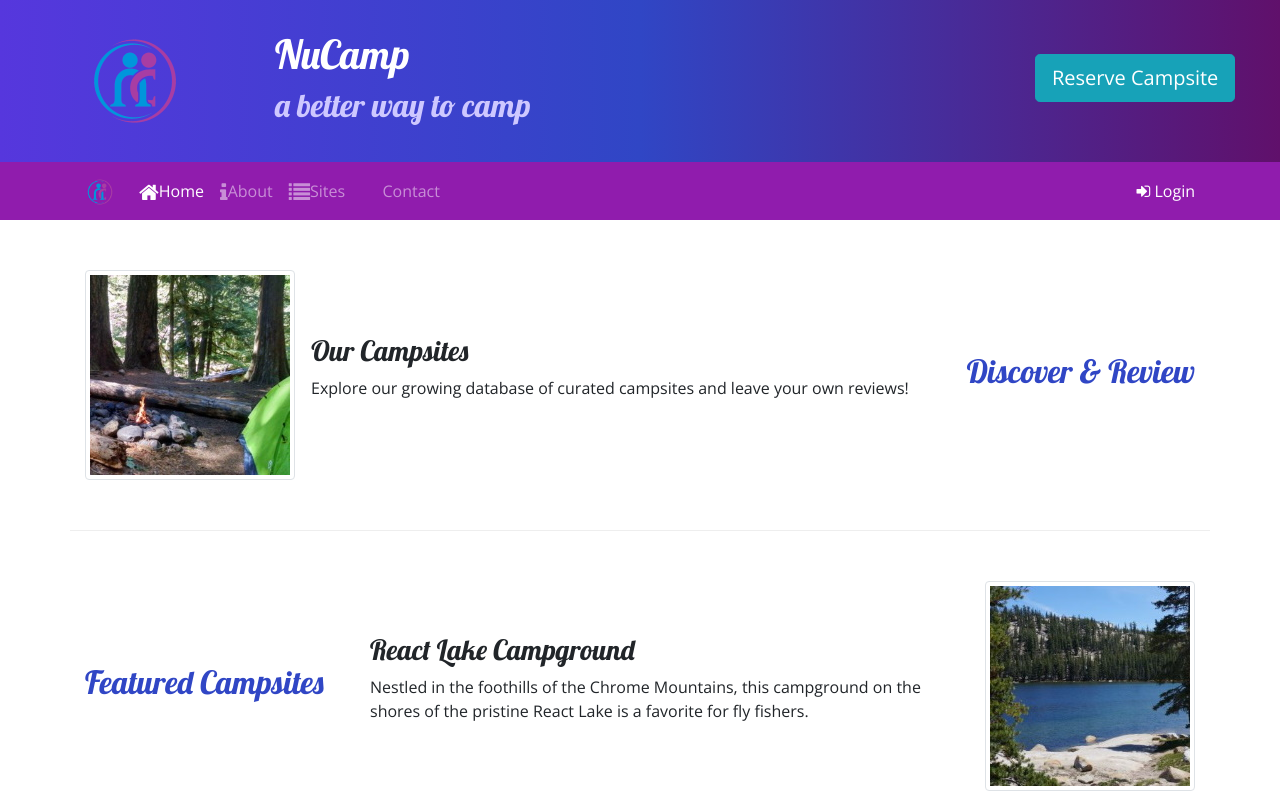
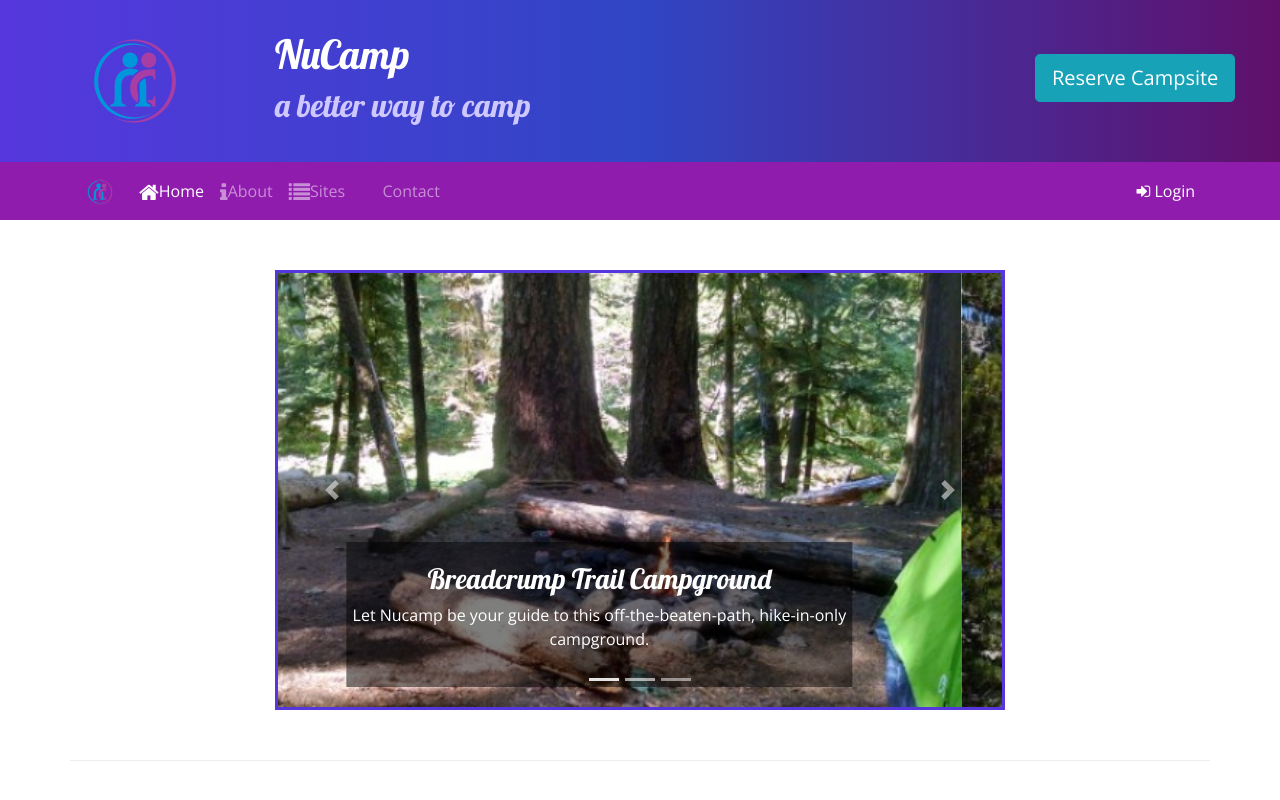
Before and after one commit to samanthatarrice/nucampsite, a website: page index.html in a window 1280 px wide. Shown: the top 800 px of the page. Drawn offline with nearby package versions, Linux system fonts and the light colour scheme.

Commit message:
Add carousel

```diff
--- a/css/style.css
+++ b/css/style.css
@@ -40,3 +40,11 @@ a, a:hover {
   color: inherit;
   text-decoration: none;
 }
+
+.carousel-caption {
+    background-color: rgba(0, 0, 0, 0.5);
+}
+
+.carousel {
+    border: solid #5637DD;
+}
--- a/index.html
+++ b/index.html
@@ -91,6 +91,50 @@
     </div>
 
     <div class="container">
+
+        <div class="row row-content">
+            <div class="col-md-8 mx-auto">
+                <div id="homeCarousel" class="carousel slide" data-ride="carousel">
+                    <ol class="carousel-indicators">
+                        <li data-target="#homeCarousel" data-slide-to="0" class="active"></li>
+                        <li data-target="#homeCarousel" data-slide-to="1"></li>
+                        <li data-target="#homeCarousel" data-slide-to="2"></li>
+                    </ol>
+                    <div class="carousel-inner">
+                        <div class="carousel-item active">
+                            <img src="img/breadcrumb-trail.jpg" alt="Breadcrumb Trail Campground" class="d-block w-100">
+                            <div class="carousel-caption">
+                                <h3>Breadcrump Trail Campground</h3>
+                                <p class="d-none d-sm-block">Let Nucamp be your guide to this off-the-beaten-path, hike-in-only campground.</p>
+                            </div>
+                        </div>
+                        <div class="carousel-item">
+                            <img src="img/react-lake.jpg" alt="React Lake Campground" class="d-block w-100">
+                            <div class="carousel-caption">
+                                <h3>React Lake Campground</h3>
+                                <p class="d-none d-sm-block">Nestled in the foothills of the Chrome Mountains, this campground on the shores of th pristine React Lake is a favorite for fly fishers.</p>
+                            </div>
+                        </div>
+                        <div class="carousel-item">
+                            <img src="img/chrome-river.jpg" alt="Chrome River Campground" class="d-block w-100">
+                            <div class="carousel-caption">
+                                <h3>Chrome River Campground</h3>
+                                <p class="d-none d-sm-block">Spend a few sunny days and starry nights beneath a canopy of old growth firs at this enchanting spot by the Chrome River.</p>
+                            </div>
+                        </div>
+                    </div>
+                    <a class="carousel-control-prev" href="#homeCarousel" role="button" data-slide="prev">
+                        <span class="carousel-control-prev-icon"></span>
+                        <span class="sr-only">Previous</span>
+                    </a>
+                    <a class="carousel-control-next" href="#homeCarousel" role="button" data-slide="next">
+                        <span class="carousel-control-next-icon"></span>
+                        <span class="sr-only">Next</span>
+                    </a>
+                </div>
+            </div>
+        </div>
+
         <div class="row row-content align-items-center">
             <div class="col-sm-4 col-md-3 order-sm-last">
                 <h2 class="text-sm-right">Discover & Review</h2>
```
